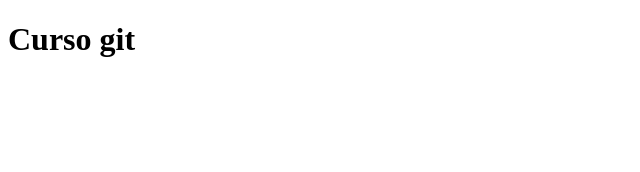
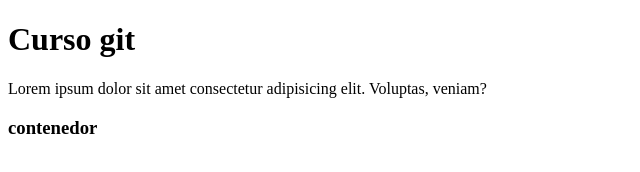
Before and after one commit to carpiordaniel/prueba-git, a plain HTML site: page index.html in a window 1280 px wide. Shown: the whole page, without its empty margins (0-640 px from the left). Drawn offline with Linux system fonts and the light colour scheme.

```diff
--- a/index.html
+++ b/index.html
@@ -8,5 +8,9 @@
 </head>
 <body>
         <h1>Curso git</h1>
+        <p>Lorem ipsum dolor sit amet consectetur adipisicing elit. Voluptas, veniam?</p>
+        <div class="red">
+            <h3>contenedor</h3>
+        </div>
 </body>
 </html>
```
Also changed, not shown: 1 other file.
